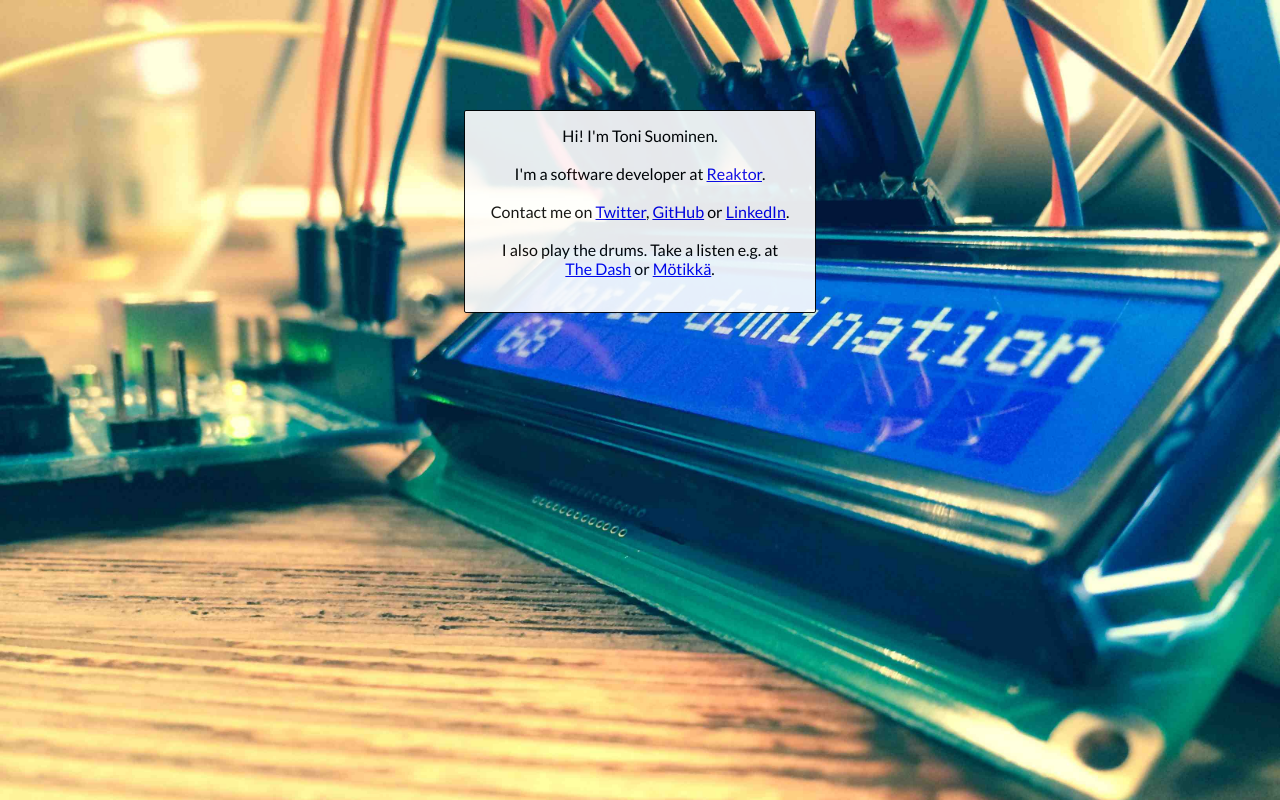
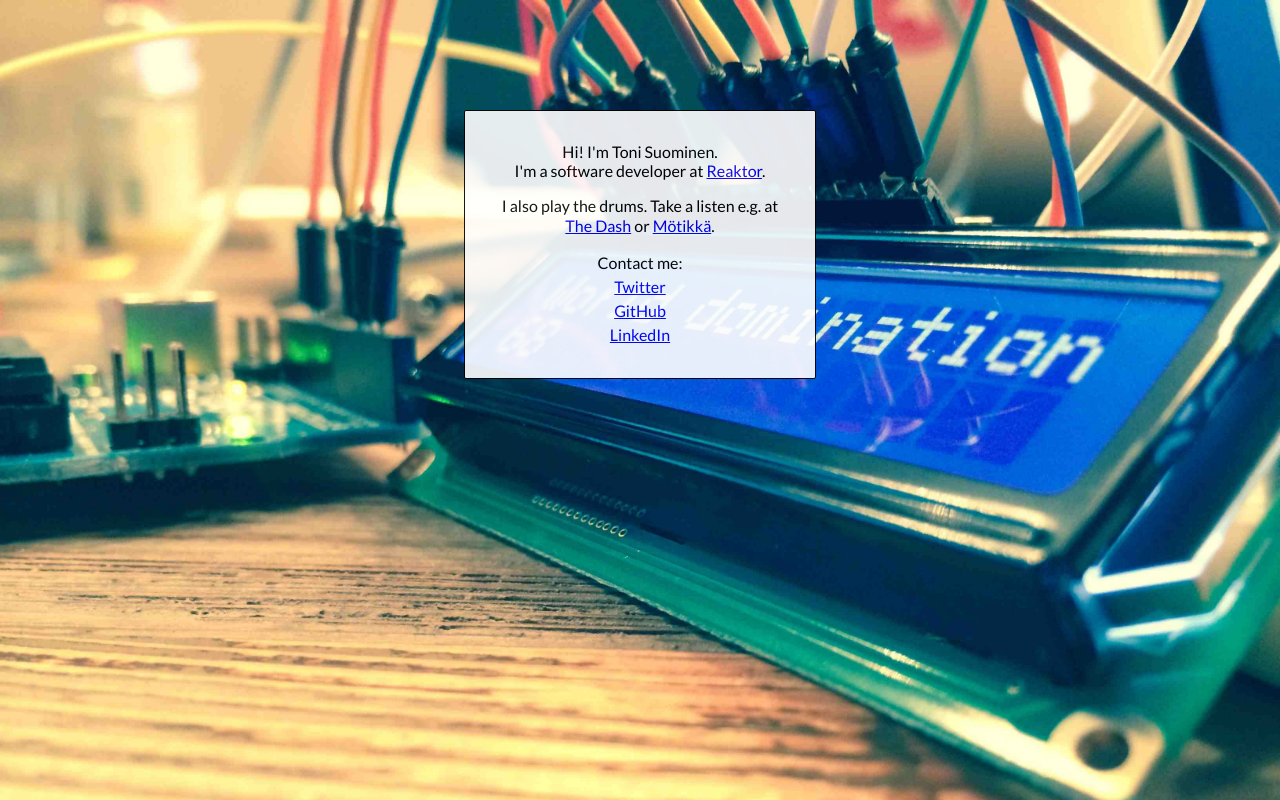
Before and after one commit to suominentoni/suominentoni-web, a website: page public/index.html in a window 1280 px wide. Drawn offline with Linux system fonts and the light colour scheme.

Commit message:
Change content order and layout

```diff
--- a/public/index.html
+++ b/public/index.html
@@ -10,23 +10,28 @@
    </head>
     <body>
        <div class="container">
-           Hi! I'm Toni Suominen.
-           </br>
-           </br>
-           I'm a software developer at <a href="http://reaktor.com" target="blank">Reaktor</a>.
-           </br>
-           </br>
-           <span>Contact me on
-             <a href="http://twitter.com/suominentoni" target="blank">Twitter</a>,
-             <a href="https://github.com/suominentoni" target="blank">GitHub</a>
-             or
-             <a href="https://www.linkedin.com/in/suominentoni" target="blank">LinkedIn</a>.
-           </span>
-           </br>
-           </br>
-           I also play the drums. Take a listen e.g. at <a href="http://www.thedashband.com" target="_blank">The&nbsp;Dash</a> or <a href="https://www.youtube.com/watch?v=FlPLiN8MDgY" target="_blank">Mötikkä</a>.
-           </br>
-           </br>
+           <p>
+               Hi! I'm Toni Suominen.
+               <br/>
+               I'm a software developer at <a href="http://reaktor.com" target="blank">Reaktor</a>.
+           </p>
+           <p>
+               I also play the drums. Take a listen e.g. at <a href="http://www.thedashband.com" target="_blank">The&nbsp;Dash</a> or <a href="https://www.youtube.com/watch?v=FlPLiN8MDgY" target="_blank">Mötikkä</a>.
+           </p>
+           <ul>
+               <li>
+                   Contact me:
+               </li>
+               <li>
+                   <a href="http://twitter.com/suominentoni" target="blank">Twitter</a>
+               </li>
+               <li>
+                   <a href="https://github.com/suominentoni" target="blank">GitHub</a>
+               </li>
+               <li>
+                   <a href="https://www.linkedin.com/in/suominentoni" target="blank">LinkedIn</a>
+               </li>
+           </ul>
         </div>
     </body>
 </html>
--- a/public/main.css
+++ b/public/main.css
@@ -2,17 +2,23 @@ body {
     font-family: 'Lato', sans-serif;
     background: url("img/world_domination.jpeg") no-repeat;
     background-size: cover;
+    line-height: 1.2;
 }
 .container {
     opacity: 0.9;
     margin: 110px auto 0 auto;
-    max-height: 200px;
     max-width: 320px;
     padding: 15px;
     background-color: white;
     border: 1px solid black;
     border-radius: 2px;
     text-align: center;
+}
+
+ul {
+    line-height: 1.5;
+    list-style-type: none;
+    padding-left: 0;
 }
 
 @media (max-width: 1000px) {
```
